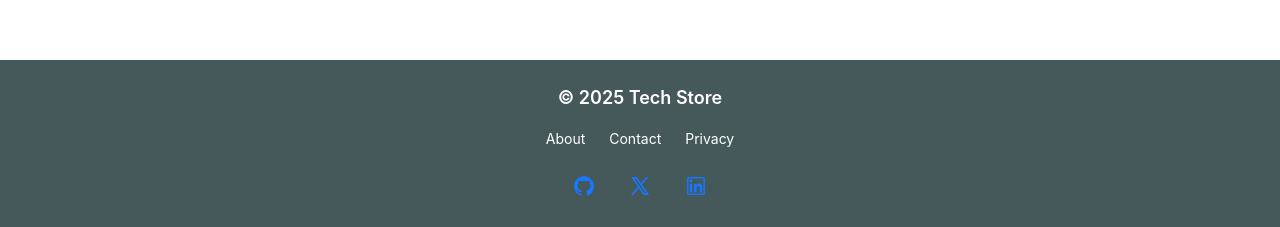
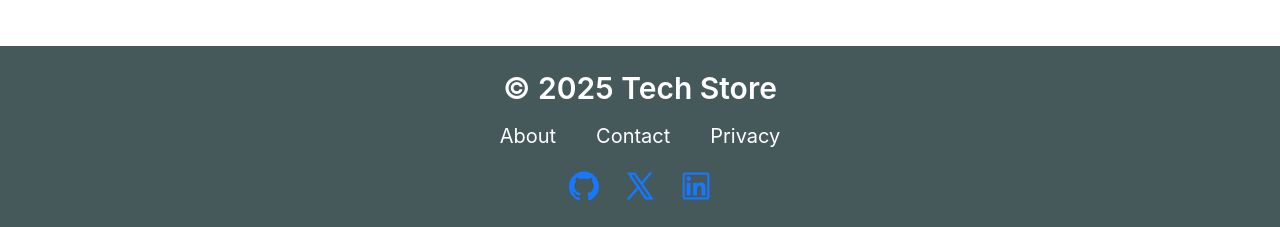
Before and after one commit to buitai97/laptop-shop-frontend, a React (Vite) app: page / in a window 1280 px wide. Shown: the part 570-797 px from the top of the page. Built offline with nearby package versions, Linux system fonts and the light colour scheme; no server answers.

Commit message:
font-size

```diff
--- a/src/components/client/home/feature-products.tsx
+++ b/src/components/client/home/feature-products.tsx
@@ -50,7 +50,7 @@ const FeatureProducts = () => {
     if (!dataLoading) {
         return (
 
-            <div className="">
+            <div>
                 <div className="max-w-7xl mx-auto">
                     {/* Header Section */}
                     <div className="text-center mb-16">
@@ -94,7 +94,7 @@ const FeatureProducts = () => {
                                         actions={cardActions(product)}
                                         className="bg-white/95 backdrop-blur-sm border border-white/20 rounded-2xl shadow-xl
                     hover:shadow-2xl hover:-translate-y-2 transition-all duration-500 ease-out
-                    transform hover:scale-[1.02] overflow-hidden"
+                    transform hover:scale-[1.01] overflow-hidden"
                                     >
                                         <div className="p-2">
                                             {/* Category Tag */}
--- a/src/components/client/layout/client.footer.tsx
+++ b/src/components/client/layout/client.footer.tsx
@@ -2,22 +2,22 @@ import { GithubOutlined, LinkedinOutlined, XOutlined } from "@ant-design/icons";
 
 export default function AppFooter() {
     return (
-        <footer style={{ background: "#45595b" }} className="text-gray-300 py-6">
+        <footer style={{ background: "#45595b" }} className="text-gray-300 !py-6">
             <div className="max-w-7xl mx-auto px-4 flex flex-col md:flex-row items-center justify-between gap-4">
                 {/* Brand */}
-                <div className="text-lg font-semibold text-white">
+                <div className="!text-3xl font-semibold text-white">
                     © {new Date().getFullYear()} Tech Store
                 </div>
 
                 {/* Links */}
-                <nav className="flex gap-6">
-                    <a href="#" className="text-white! hover:text-black! transition">About</a>
-                    <a href="#" className="text-white! hover:text-black! transition">Contact</a>
-                    <a href="#" className="text-white! hover:text-black! transition">Privacy</a>
+                <nav className="flex !gap-10 text-xl">
+                    <a href="#" className="!text-white hover:!text-black transition">About</a>
+                    <a href="#" className="!text-white hover:!text-black transition">Contact</a>
+                    <a href="#" className="!text-white hover:!text-black transition">Privacy</a>
                 </nav>
 
                 {/* Socials */}
-                <div className="flex gap-4 text-xl">
+                <div className="flex gap-4 text-3xl">
                     <a href="https://github.com" target="_blank" className=" w-10 h-10 flex items-center justify-center rounded-full">
                         <GithubOutlined />
                     </a>
--- a/tailwind.config.ts
+++ b/tailwind.config.ts
@@ -1,6 +1,10 @@
 import type { Config } from "tailwindcss";
 export default {
-    content: ["./index.html", "./src/**/*.{js,ts,jsx,tsx}"],
+    content: [
+        "./index.html",
+        "./src/**/*.{js,ts,jsx,tsx}",
+        "./src/*.{js,ts,jsx,tsx}"]
+    ,
     theme: {
         extend: {
         },
```
